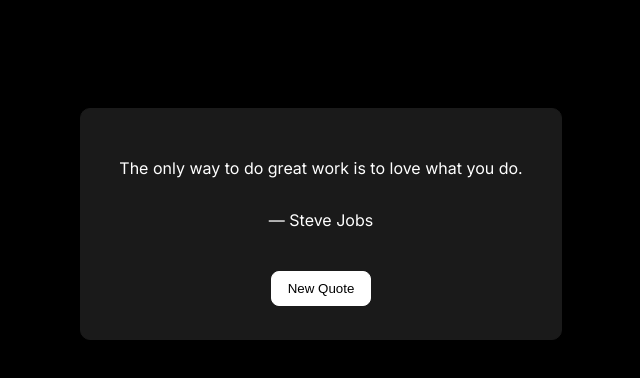
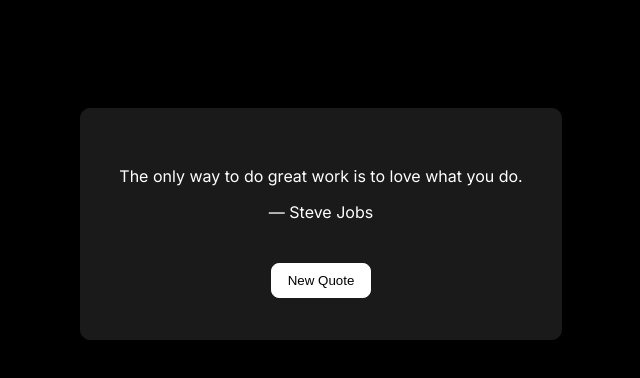
Before and after one commit to abhishekk119/quote-react-pwa, a React (Vite) app: page / in a window 1280 px wide. Shown: the top 378 px of the page, without its empty margins (319-959 px from the left). Built offline with nearby package versions, Linux system fonts and the light colour scheme; no server answers; a web font is replaced by a local one.

Commit message:
Update Quote.jsx

```diff
--- a/src/Quote.jsx
+++ b/src/Quote.jsx
@@ -2,8 +2,10 @@ function Quotes({ Quotes, Author, updatequotes }) {
   return (
     <div className="wrapper">
       <div className="container">
+        <div className="quote">
         <p>{Quotes}</p>
         <p>{Author}</p>
+        </div>
         <button className="newqtbtn" onClick={updatequotes}>
           New Quote
         </button>
```
